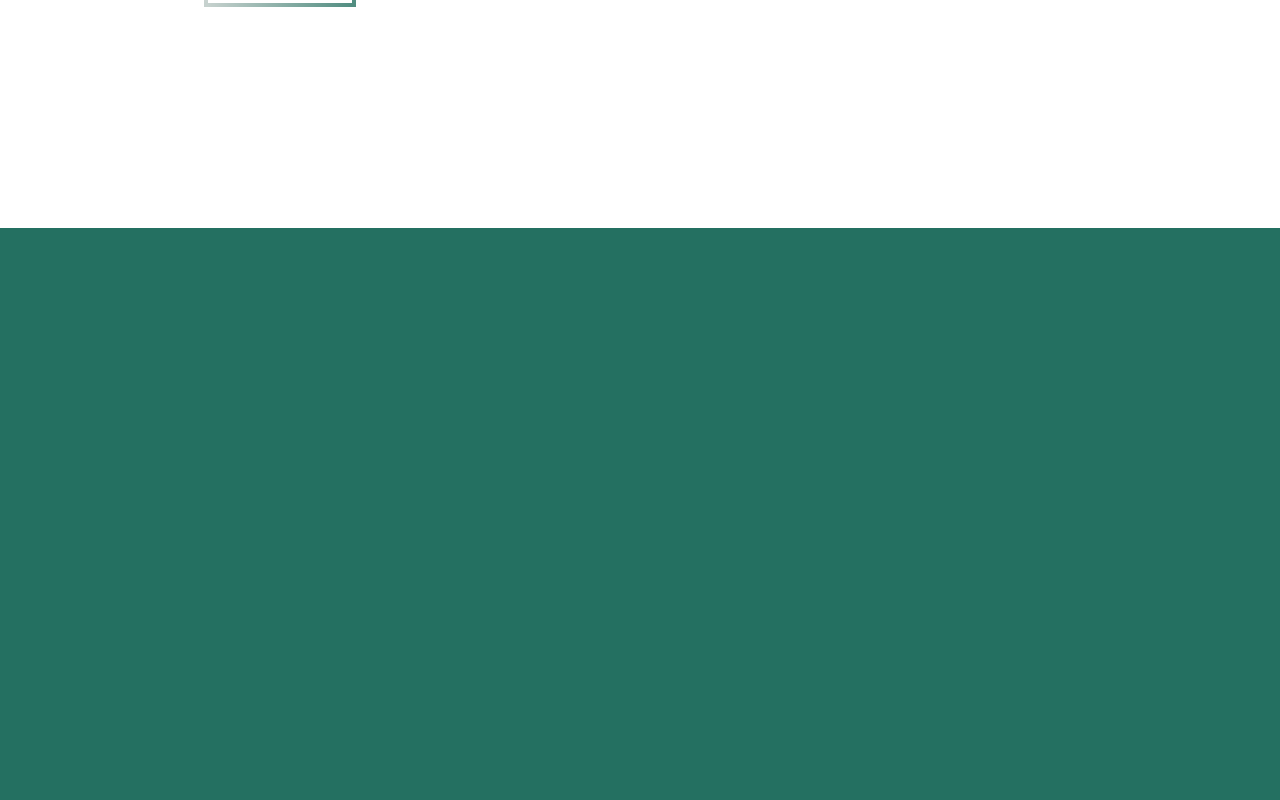
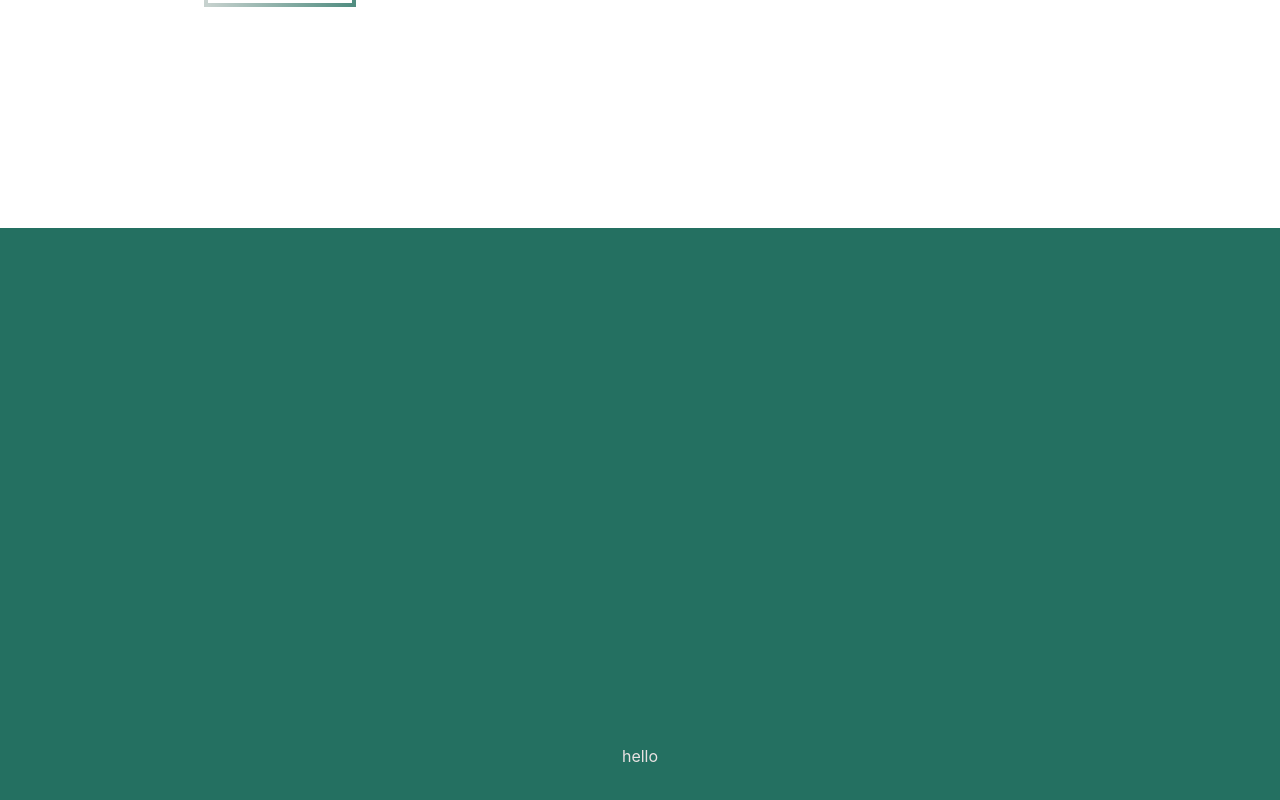
Before and after one commit to Ali-Azimi00/mypage, a React (Create React App) app: page / in a window 1280 px wide. Shown: the part 524-1324 px from the top of the page. Built offline with nearby package versions, Linux system fonts and the light colour scheme.

Commit message:
debug attempt - about section not rendering

```diff
--- a/src/App.js
+++ b/src/App.js
@@ -1,10 +1,12 @@
 import React from 'react';
+import { Routes, Route } from "react-router-dom";
 // import logo from './logo.svg';
 import './App.css';
 import { Container } from "react-bootstrap";
-// import Zoom from 'react-reveal/Zoom'
-import About from './Components/About'
-import Welcome from './Components/Welcome'
+// import Zoom from 'react-reveal/Zoom';
+import About from './Components/About';
+import Welcome from './Components/Welcome';
+
 
 
 function App() {
@@ -14,14 +16,19 @@ function App() {
   return (
   <React.Fragment>
 
-
-    <Container className= "container">
-      <Welcome></Welcome>
-    </Container>
+  <Container className= "container">
+    <Welcome></Welcome>
+  </Container>
 
   <Container className= "AboutCard AboutText">
     <About></About>
-    </Container>
+  </Container>
+
+  <Container>
+
+
+
+  </Container>
 
     </React.Fragment>
 
--- a/src/Components/About.js
+++ b/src/Components/About.js
@@ -10,12 +10,12 @@ function About(){
 return (
     <div name="about" className=''>
 
-       {/* <img src="..." class=" imgBox rounded mx-auto d-block" alt="..."/>
+       {/* <img src="..." class=" imgBox rounded mx-auto d-block" alt="..."/>*/
 
         <div>
-            <p className="textBox">hello</p>
+            <p className="">hello</p>
         </div>
- */}
+ }
 
 
 
--- a/src/Components/Welcome.js
+++ b/src/Components/Welcome.js
@@ -5,6 +5,7 @@ import ParticlesBg from 'particles-bg'
 import { Link } from "react-scroll";
 import { Row, Col } from "react-bootstrap";
 import { animated , useSpring } from '@react-spring/web';
+import { Container } from "react-bootstrap";
 
 
 function Welcome(){
@@ -48,6 +49,10 @@ function Welcome(){
 return (
 
     <React.Fragment>
+
+<Container className= "container">
+
+
       <div className="zIndex">
       <div className="particles">
          <ParticlesBg
@@ -82,7 +87,7 @@ return (
 
     </Col>
       </div>
-
+   </Container>
 
     </React.Fragment>
 );
```
